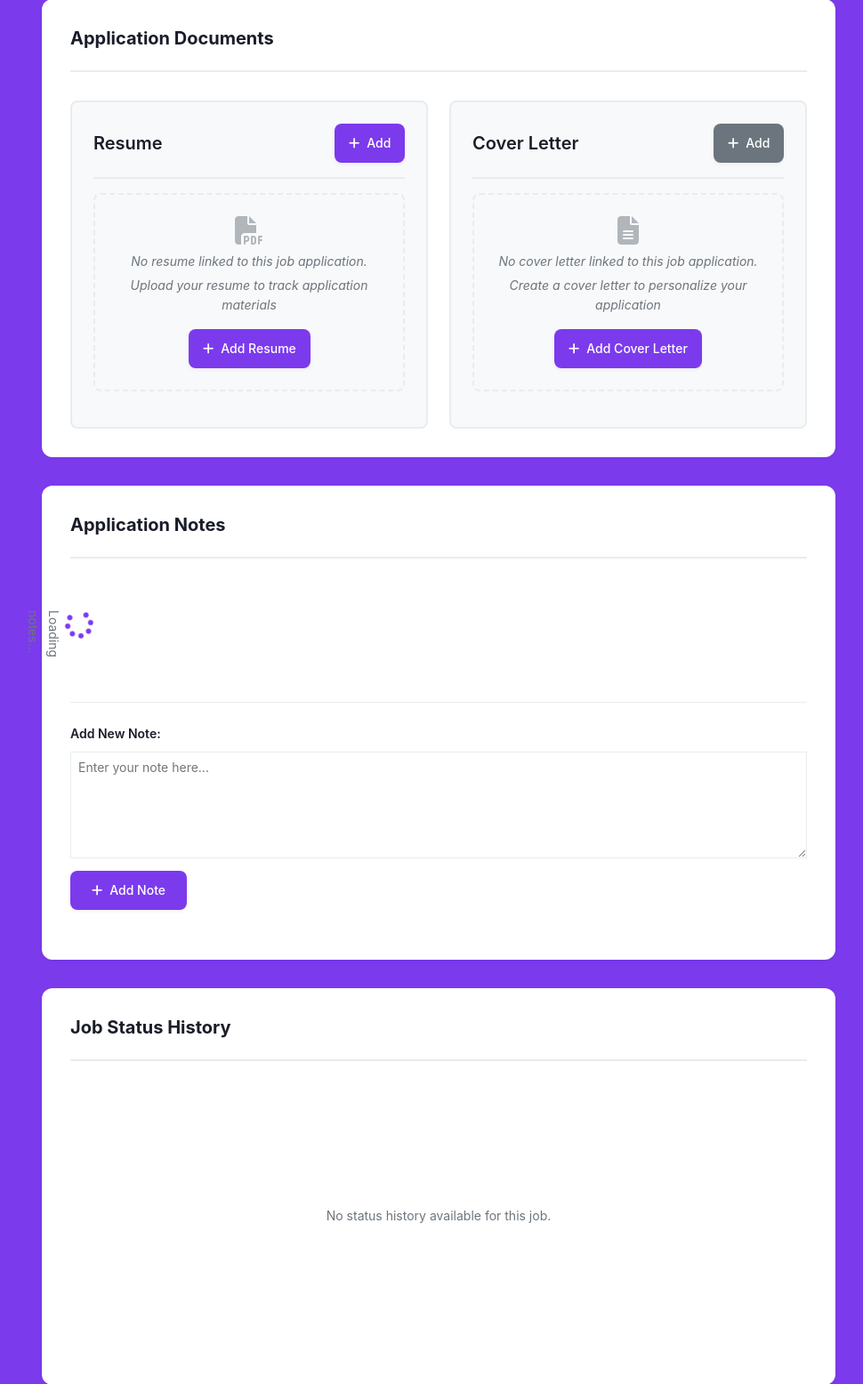
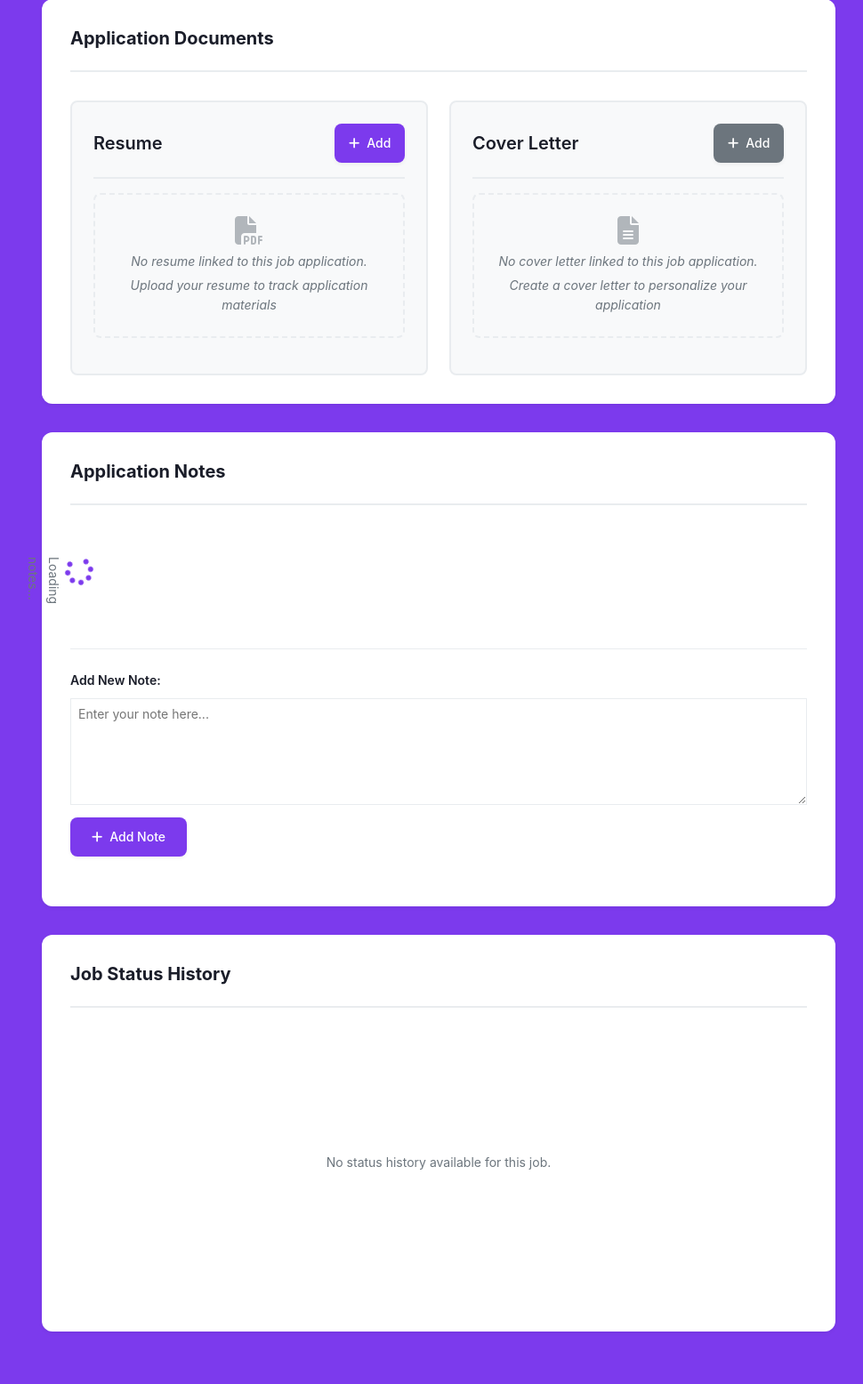
Before and after one commit to filmozolevskiy/job-etl-project, a Python web app: template campaign_ui/templates/job_details.html in a window 1280 px wide. Shown: the part 826-2382 px from the top of the page at 89% size, without its empty margins (277-1247 px from the left). Run offline with Jinja, Linux system fonts and the light colour scheme; the template is opened without the code that fills it, so the values that code supplies are empty.

Commit message:
ui: Remove duplicate Add buttons from document empty states
- Remove duplicate 'Add Resume' button from resume empty state
- Remove duplicate 'Add Cover Letter' button from cover letter empty state
- Keep header buttons which handle both Add and Change states
- Fixes UI-3: Duplicate buttons on job details page

```diff
--- a/campaign_ui/templates/job_details.html
+++ b/campaign_ui/templates/job_details.html
@@ -278,9 +278,6 @@
                 <i class="fas fa-file-pdf" style="font-size: 2rem; color: var(--color-text-muted); margin-bottom: var(--spacing-sm); opacity: 0.5;"></i>
                 <p>No resume linked to this job application.</p>
                 <p style="font-size: var(--font-size-sm); color: var(--color-text-muted); margin-top: var(--spacing-xs);">Upload your resume to track application materials</p>
-                <button class="btn btn-primary btn-sm" onclick="showResumeModal()" style="margin-top: var(--spacing-md);">
-                    <i class="fas fa-plus"></i> Add Resume
-                </button>
             </div>
             {% endif %}
         </div>
@@ -329,9 +326,6 @@
                 <i class="fas fa-file-alt" style="font-size: 2rem; color: var(--color-text-muted); margin-bottom: var(--spacing-sm); opacity: 0.5;"></i>
                 <p>No cover letter linked to this job application.</p>
                 <p style="font-size: var(--font-size-sm); color: var(--color-text-muted); margin-top: var(--spacing-xs);">Create a cover letter to personalize your application</p>
-                <button class="btn btn-primary btn-sm" onclick="showCoverLetterModal()" style="margin-top: var(--spacing-md);">
-                    <i class="fas fa-plus"></i> Add Cover Letter
-                </button>
             </div>
             {% endif %}
         </div>
```
